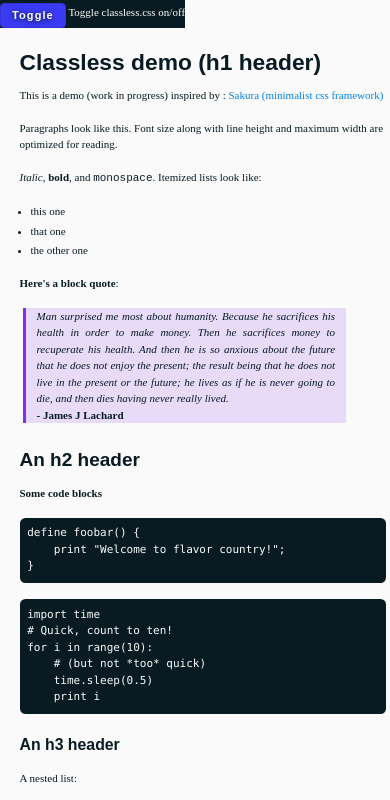
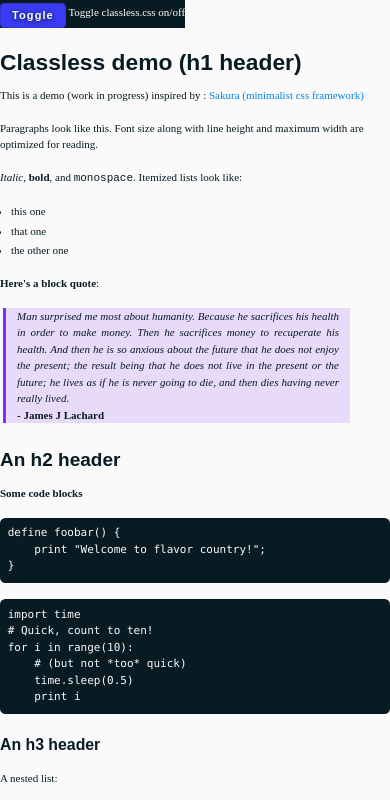
Before and after one commit to thomasfrantz/thomasfrantz.github.io, a website: page index.html in a window 390 px wide. Shown: the top 800 px of the page. Drawn offline with nearby package versions, Linux system fonts and the light colour scheme.

Commit message:
Small corrections for smartphones final ? (I know it's not :'()

```diff
--- a/classless.css
+++ b/classless.css
@@ -371,8 +371,8 @@ img {
     font-size: 11px;
   }
   body {
-    max-width: 94%;
-    margin-left: 5%;
+    max-width: 100%;
+    margin-left: 0;
     margin-right: 0;
   }
 }
```
